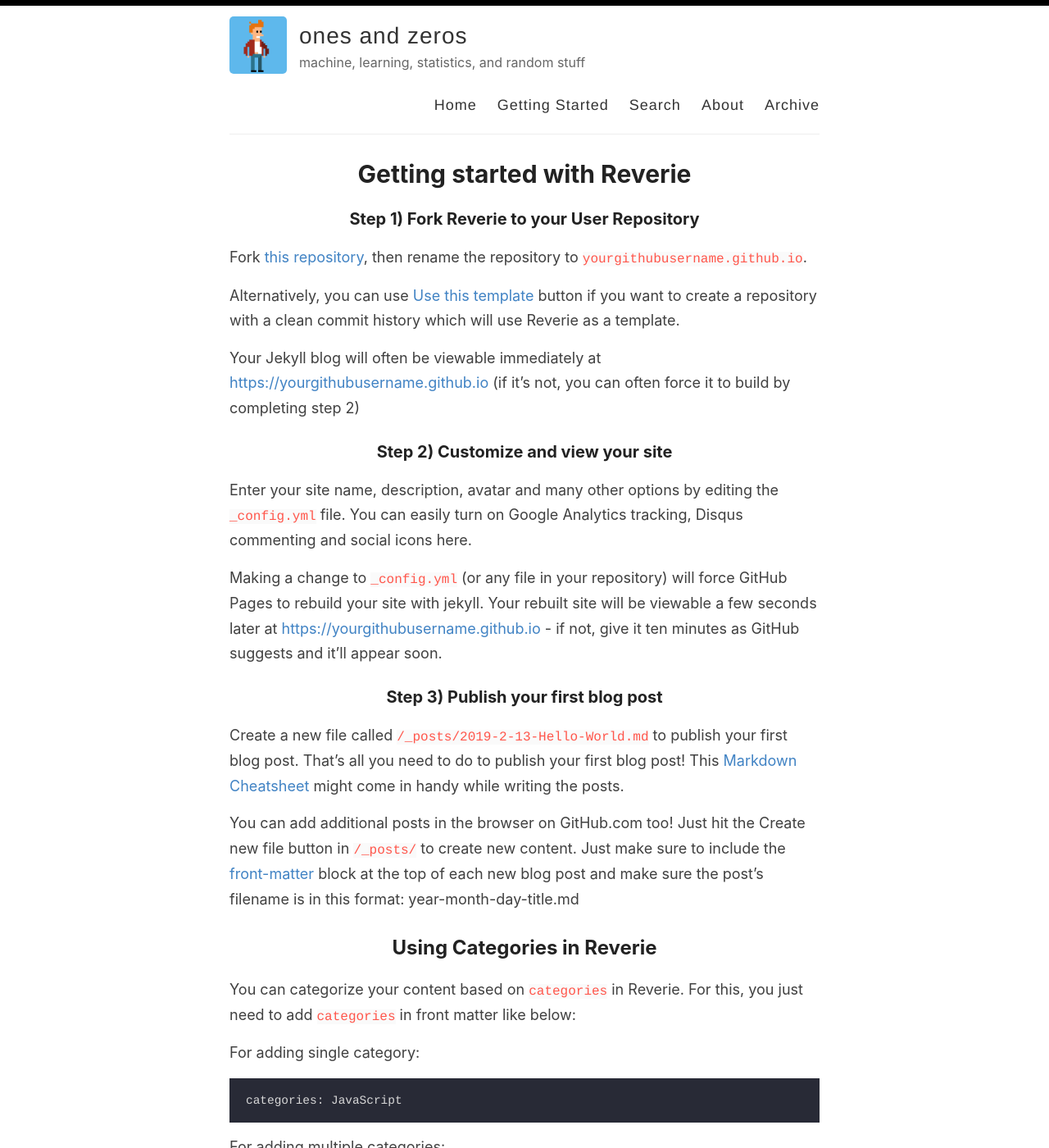
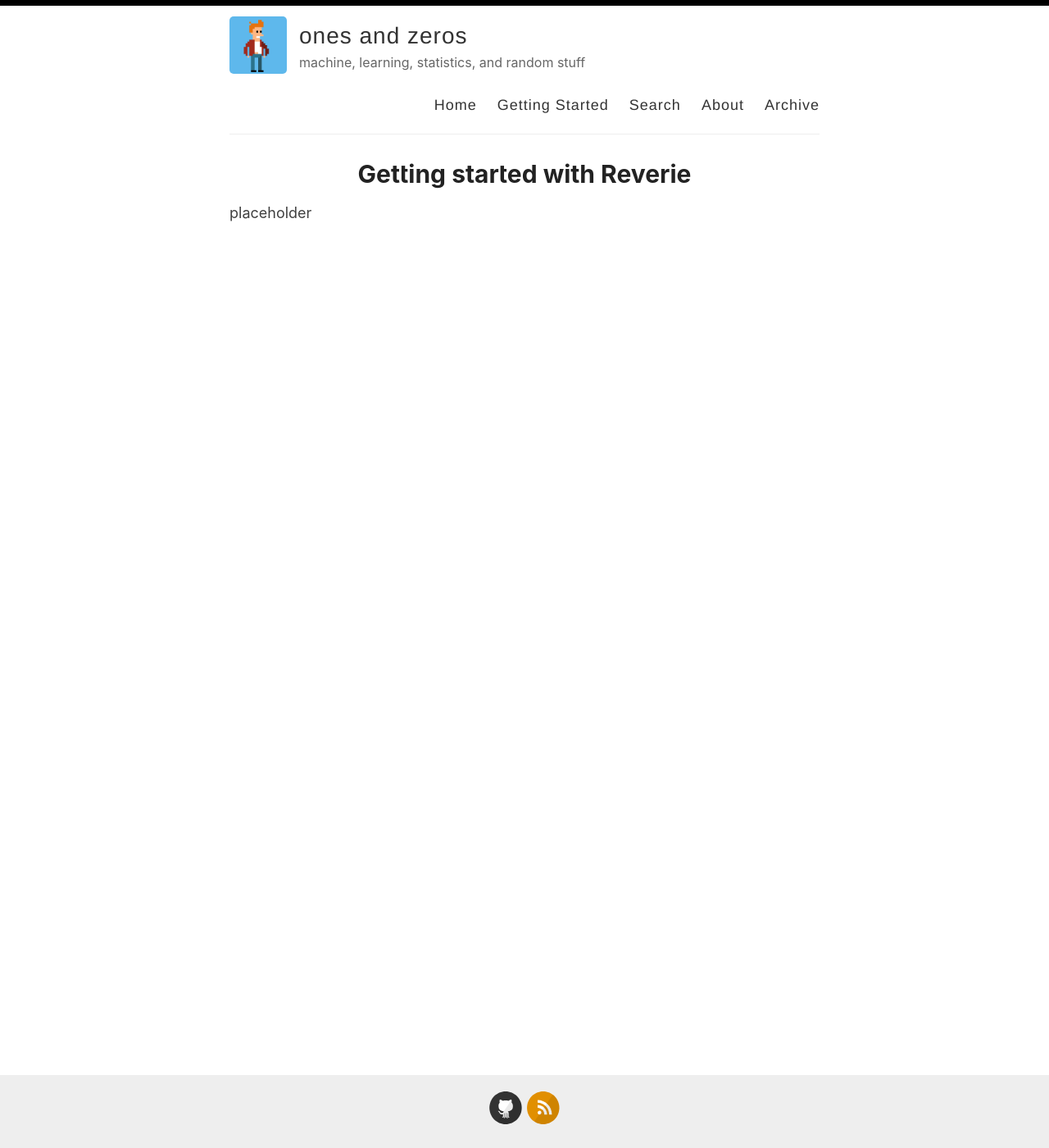
Before and after one commit to krz/krz.github.io, a Jekyll site: the page built from _pages/getting-started.md, in a window 1280 px wide and 1400 px high. Shown: the whole window at 82% size. Built offline with Jekyll 4.4.1, drawn with Linux system fonts in a browser that asks for light colours; some of the changed text lies outside the part shown.

Commit message:
Update getting-started.md

````diff
--- a/_pages/getting-started.md
+++ b/_pages/getting-started.md
@@ -4,48 +4,4 @@
 permalink: /getting-started/
 ---
 
-### Step 1) Fork Reverie to your User Repository
-
-Fork [this repository](https://github.com/amitmerchant1990/reverie), then rename the repository to `yourgithubusername.github.io`.
-
-Alternatively, you can use [Use this template](https://github.com/amitmerchant1990/reverie/generate) button if you want to create a repository with a clean commit history which will use Reverie as a template.
-
-Your Jekyll blog will often be viewable immediately at <https://yourgithubusername.github.io> (if it's not, you can often force it to build by completing step 2)
-
-### Step 2) Customize and view your site
-
-Enter your site name, description, avatar and many other options by editing the `_config.yml` file. You can easily turn on Google Analytics tracking, Disqus commenting and social icons here.
-
-Making a change to `_config.yml` (or any file in your repository) will force GitHub Pages to rebuild your site with jekyll. Your rebuilt site will be viewable a few seconds later at <https://yourgithubusername.github.io> - if not, give it ten minutes as GitHub suggests and it'll appear soon.
-
-### Step 3) Publish your first blog post
-
-Create a new file called `/_posts/2019-2-13-Hello-World.md` to publish your first blog post. That's all you need to do to publish your first blog post! This [Markdown Cheatsheet](https://github.com/adam-p/markdown-here/wiki/Markdown-Cheatsheet) might come in handy while writing the posts.
-
-> You can add additional posts in the browser on GitHub.com too! Just hit the <kbd>Create new file</kbd> button in `/_posts/` to create new content. Just make sure to include the [front-matter](http://jekyllrb.com/docs/frontmatter/) block at the top of each new blog post and make sure the post's filename is in this format: year-month-day-title.md
-
-## Using Categories in Reverie
-
-You can categorize your content based on `categories` in Reverie. For this, you just need to add `categories` in front matter like below:
-
-For adding single category:
-
-```md
-categories: JavaScript
-```
-
-For adding multiple categories:
-
-```md
-categories: [PHP, Laravel]
-```
-
-The contegorized content can be shown over this URL: <https://yourgithubusername.github.io/categories/>
-
-## RSS
-
-The generated [RSS feed](https://en.wikipedia.org/wiki/RSS) of your blog can be found at <https://yourgithubusername.github.io/feed>. You can see the example RSS feed over [here](https://www.amitmerchant.com/reverie/feed).
-
-## Sitemap
-
-The generated sitemap of your blog can be found at <https://yourgithubusername.github.io/sitemap>. You can see the example sitemap feed over [here](https://www.amitmerchant.com/reverie/sitemap).
+placeholder
````
